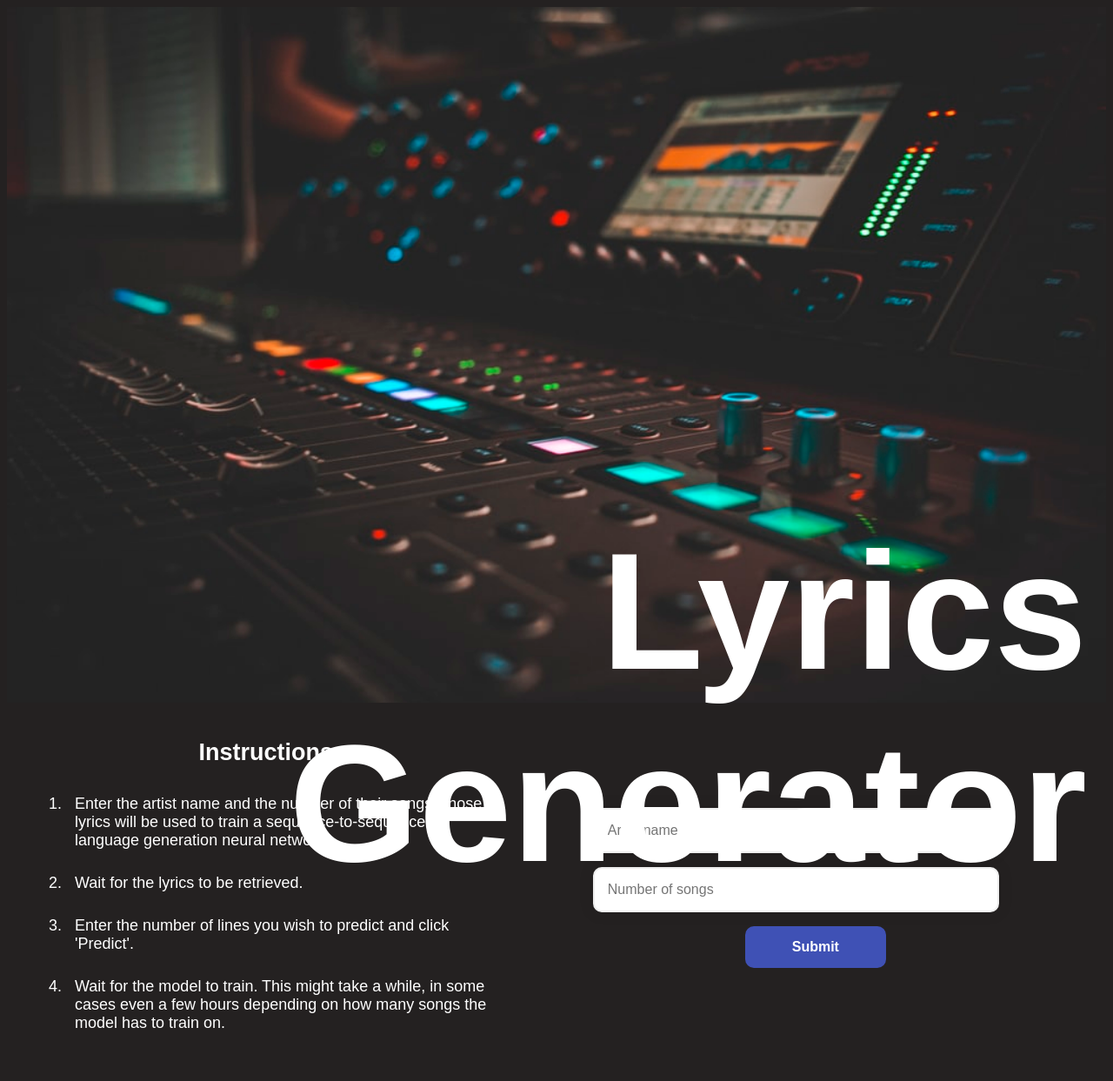
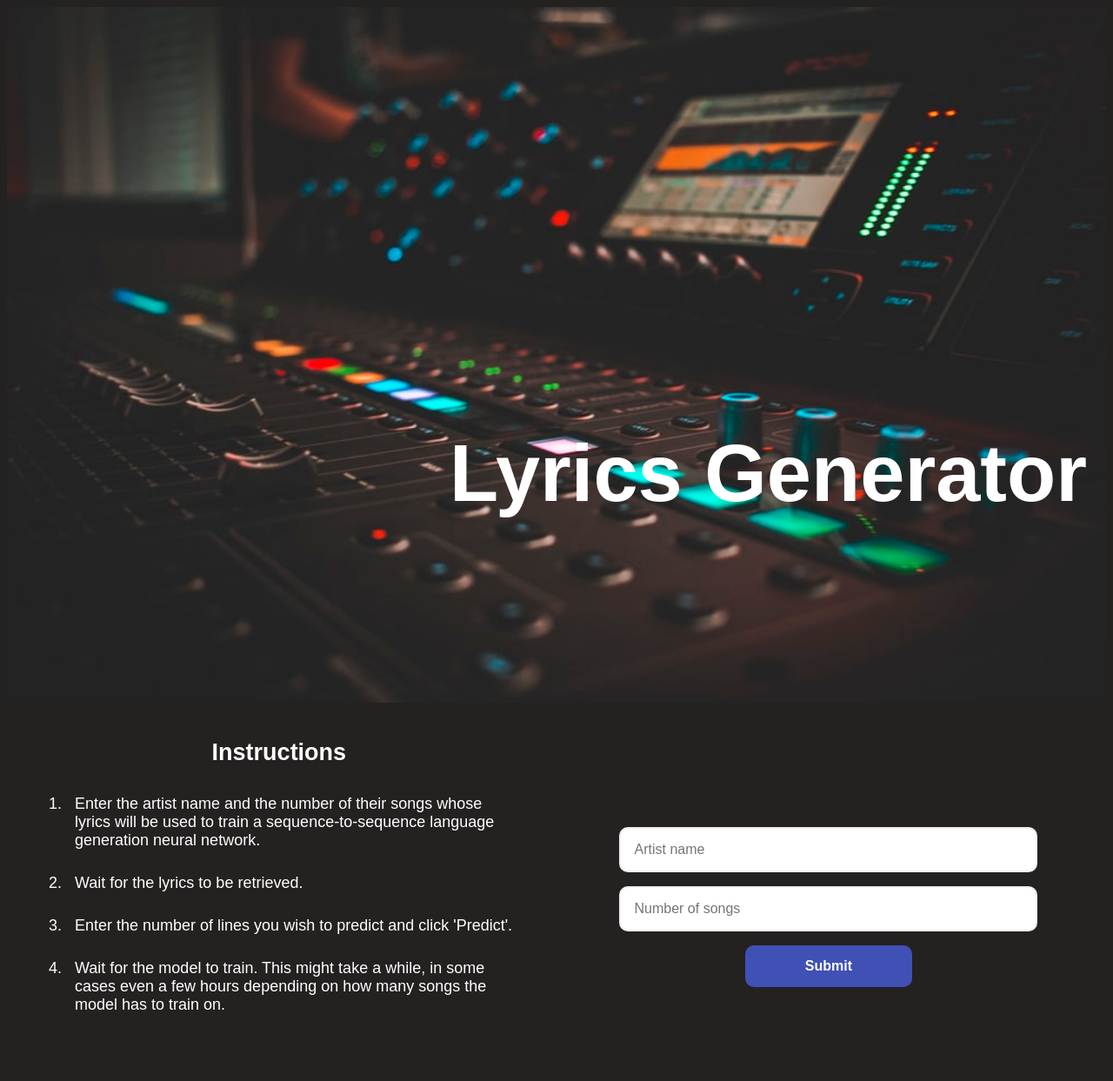
Before and after one commit to enchanted-potato/LyricsGenerator, a Flask app: page / in a window 1280 px wide. Shown: the whole page at 87% size. After the commit the page ends 1161 px from the top, so only its background shows below. Run offline with Flask 2, Linux system fonts and the light colour scheme.

Commit message:
'tidying up web page'

```diff
--- a/web-app/app.py
+++ b/web-app/app.py
@@ -68,6 +68,8 @@ def train():
                                                             session['max_sequence_length']))
 
     session['predictions'] = predictions
+    with open(root_dir + config['paths']['data_path'] + "/predictions.txt", "w") as output:
+        output.write(str(predictions))
 
     if len(predictions)>0:
         predicted=True
@@ -89,11 +91,19 @@ def predict_extra():
 
         no_lines = int(request.form.get("lines"))
 
-        lyrics_new = capitalise_list(Model_NN.generate_lyrics(no_lines,
+        # lyrics = session.get('predictions', None)
+        # print(len(lyrics))
+
+        lyrics_new = (capitalise_list(Model_NN.generate_lyrics(no_lines,
                                                               config,
-                                                              session['max_sequence_length']))
+                                                              session['max_sequence_length'])))
 
-    return render_template('result.html', lyrics = lyrics_new)
+        if len(lyrics_new) > 0:
+            predicted = True
+        else:
+            predicted = False
+
+    return render_template('result.html', new_prediction = predicted, lyrics = lyrics_new)
 
 
 
--- a/web-app/static/result.css
+++ b/web-app/static/result.css
@@ -26,6 +26,7 @@ button {
   background-color:#3F51B5;
   color:#fff;
   font-weight:600;
+  font-size: 20px;
   border-radius:10px;
   width:20%;
 }
@@ -41,10 +42,9 @@ input[type=text] {
   padding: 15px;
   margin: 15px;
   border: 2px solid #eee;
-  box-shadow:0 0 15px 4px rgba(0,0,0,0.06);
   border-radius:10px;
   width:30%;
-  font-size: 16px;
+  font-size: 20px;
 }
 
 input[type=text]:hover {
--- a/web-app/static/simple.css
+++ b/web-app/static/simple.css
@@ -2,6 +2,7 @@ body {
   font-size: 18px;
   color: white;
   font-family: sans-serif;
+  text-align: center;
   background-color:#242121;
 }
 
@@ -14,7 +15,7 @@ body {
 }
 
 .header {
-    font: bold 192px sans-serif;
+    font: bold 92px sans-serif;
 	color: white;
 	padding-right: 30px;
 	text-align: right;
@@ -44,11 +45,8 @@ ol li{
 
 .block-2 {
     display:flex;
-    padding: 5%;
     padding-top: 5%;
     text-align: center;
-    align-content: center;
-    justify-content: center;
     align-items: center;
 }
 
@@ -56,14 +54,12 @@ ol li{
 input[type=text] {
   flex: 1;
   padding: 15px;
-  margin:8px 15px;
+  margin:8px;
   border: 2px solid #eee;
-  box-shadow:0 0 15px 4px rgba(0,0,0,0.06);
   border-radius:10px;
-  width:80%;
+  width:70%;
   font-size: 16px;
   display: inline-block;
-  float: left;
 }
 
 input[type=text]:hover {
@@ -99,7 +95,6 @@ gray-block-2{
 
 .block-3 {
     flex: 1;
-    padding: 20px;
 }
 
 .input-block-3{
--- a/web-app/templates/result.html
+++ b/web-app/templates/result.html
@@ -10,7 +10,6 @@
 
     <body>
 
-        <br>
         {%if prediction%}
         <form action = "./result" method = "POST">
           <button type = "show"> Show</button>
@@ -31,11 +30,13 @@
             <div class="loader">
               <div class="loading"></div>
             </div>
+        </form>
 
+        {%if new_prediction%}
             {% for line in lyrics_new %}
             <br>{{line}}
             {% endfor %}
-        </form>
+        {% endif %}
 
 
       </body>
--- a/web-app/templates/simple.html
+++ b/web-app/templates/simple.html
@@ -24,9 +24,7 @@
                 <form action = "./artist" method = "POST">
                     <input type="text" placeholder="Artist name" name="artist" />
                     <input type="text" placeholder="Number of songs" name="number" />
-                    <div class="submit-button">
-                        <button type = "submit " onclick="spinner()"> Submit</button>
-                    </div>
+                    <button type = "submit " onclick="spinner()"> Submit</button>
                     <div class="loader">
                         <div class="loading"></div>
                     </div>
```
